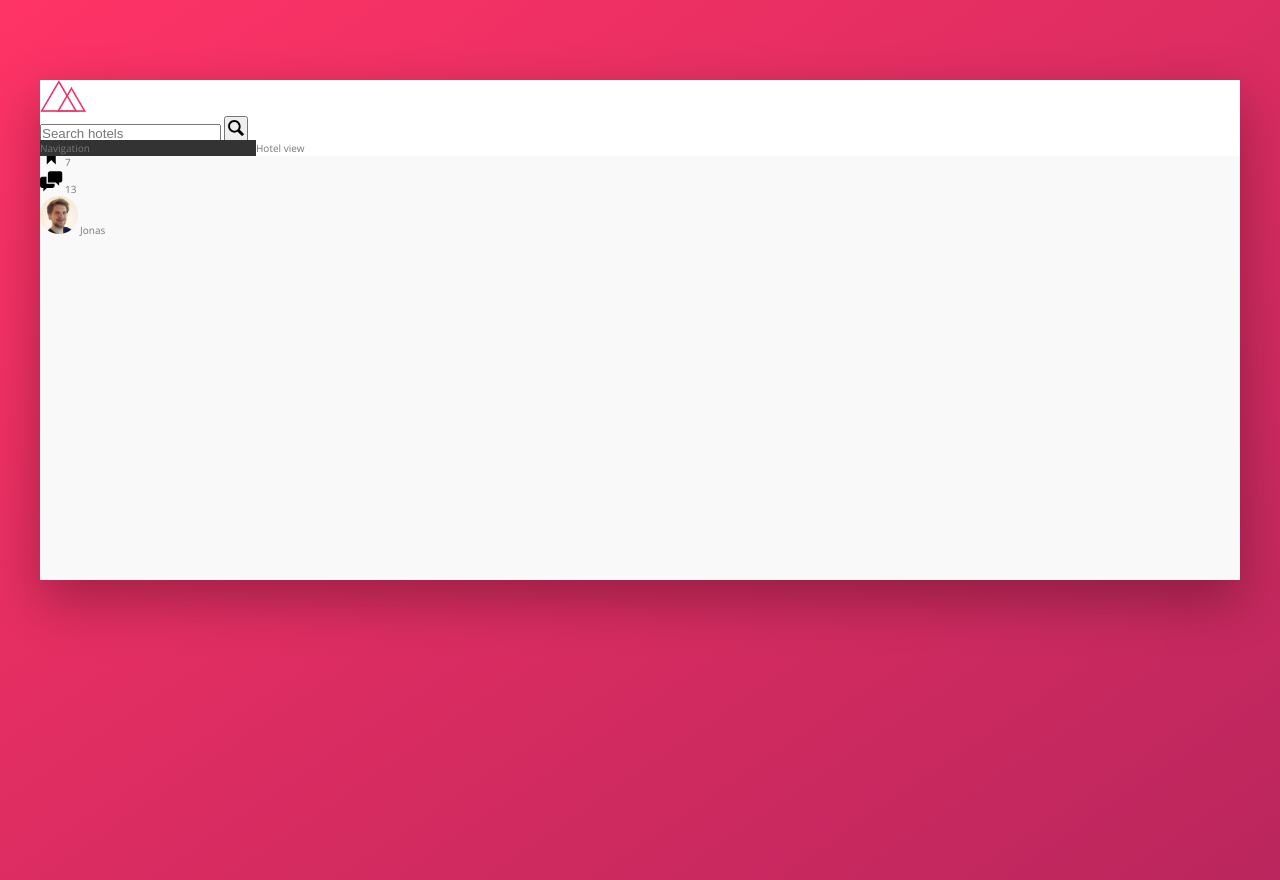
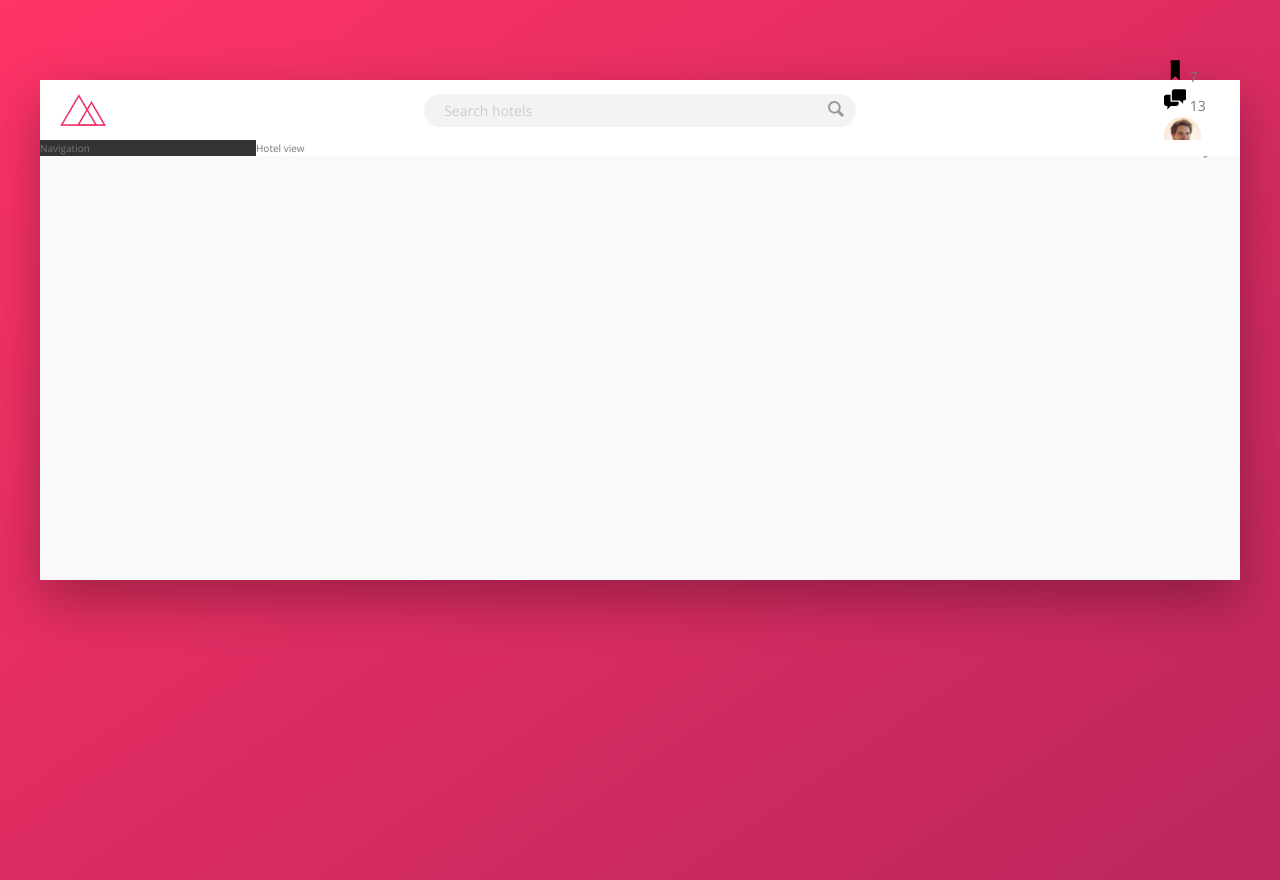
Before and after one commit to Ashoka2002/Trillo, a website: page index.html in a window 1280 px wide. Drawn offline with nearby package versions, Linux system fonts and the light colour scheme.

Commit message:
Building the Header - Part 2

```diff
--- a/scss/_component.scss
+++ b/scss/_component.scss
@@ -2,18 +2,64 @@
 /// LOGO
 .logo {
   height: 3.23rem;
+  margin-left: 2rem;
 }
 
 ///////////////////////////////////////
 /// SEARCH
 .search {
+  display: flex;
+  justify-content: center;
+  align-items: center;
+  flex: 0 0 40%;
+
   &__input {
+    font-family: inherit;
+    font-size: inherit;
+    color: inherit;
+    border: none;
+    padding: 0.7rem 2rem;
+    background-color: var(--color-grey-light-2);
+    border-radius: 100px;
+    width: 90%;
+    margin-right: -3rem;
+    transition: all 0.2s;
+
+    &:focus {
+      outline: none;
+      width: 100%;
+      background-color: var(--color-grey-light-3);
+    }
+
+    &::placeholder {
+      color: var(--color-grey-light-4);
+      font-weight: 300;
+    }
   }
+
+  &__input:focus + &__btn {
+    background-color: var(--color-grey-light-3);
+  }
+
   &__btn {
+    background-color: var(--color-grey-light-2);
+    border: none;
+    cursor: pointer;
+    transition: all 0.2s;
+
+    &:focus {
+      outline: none;
+    }
+
+    &:active {
+      transform: translateY(3px);
+    }
   }
+
   &__icon {
     height: 2rem;
     width: 2rem;
+    fill: var(--color-grey-dark-3);
   }
 }
 
--- a/scss/_layout.scss
+++ b/scss/_layout.scss
@@ -8,6 +8,10 @@
 }
 
 .header {
+  display: flex;
+  justify-content: space-between;
+  align-items: center;
+  font-size: 1.4rem;
   height: 6rem;
   background-color: var(--color-white);
   border-bottom: var(--color-grey-light-2);
```
Also changed, not shown: css/style.css.
